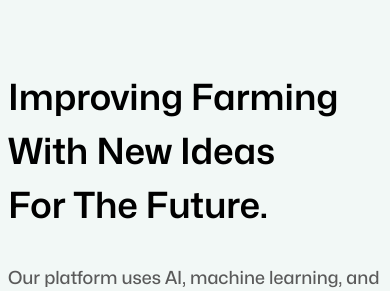
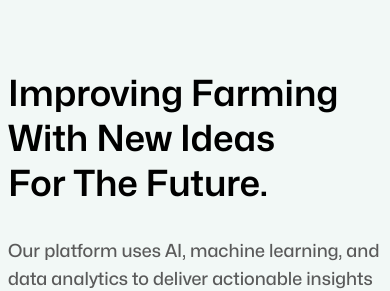
Before and after one commit to CropCare/CropCare-App, an Angular app: page / in a window 390 px wide. Shown: the part 1269-1560 px from the top of the page. Built offline with nearby package versions, Linux system fonts and the light colour scheme.

Commit message:
fix vercel speed insights

```diff
--- a/src/app/components/home/home.component.html
+++ b/src/app/components/home/home.component.html
@@ -228,7 +228,7 @@
     <div class="flex flex-col lg:flex-row gap-4 lg:gap-24">
       <div class="w-full lg:w-1/2 py-8 flex flex-col gap-8">
         <h3
-          class="text-4xl md:text-5xl lg:text-6xl font-semibold leading-normal text-balance"
+          class="text-4xl md:text-5xl lg:text-6xl font-semibold leading-tight text-balance"
         >
           Improving Farming With New Ideas For The Future.
         </h3>
--- a/src/main.ts
+++ b/src/main.ts
@@ -2,11 +2,11 @@
 import { appConfig } from './app/app.config';
 import { AppComponent } from './app/app.component';
 import { inject } from '@vercel/analytics';
-import { SpeedInsights } from '@vercel/speed-insights/next';
+import { injectSpeedInsights } from "@vercel/speed-insights"
 
 bootstrapApplication(AppComponent, appConfig).catch((err) =>
   console.error(err)
 );
 
 inject();
-SpeedInsights({});
+injectSpeedInsights();
```
